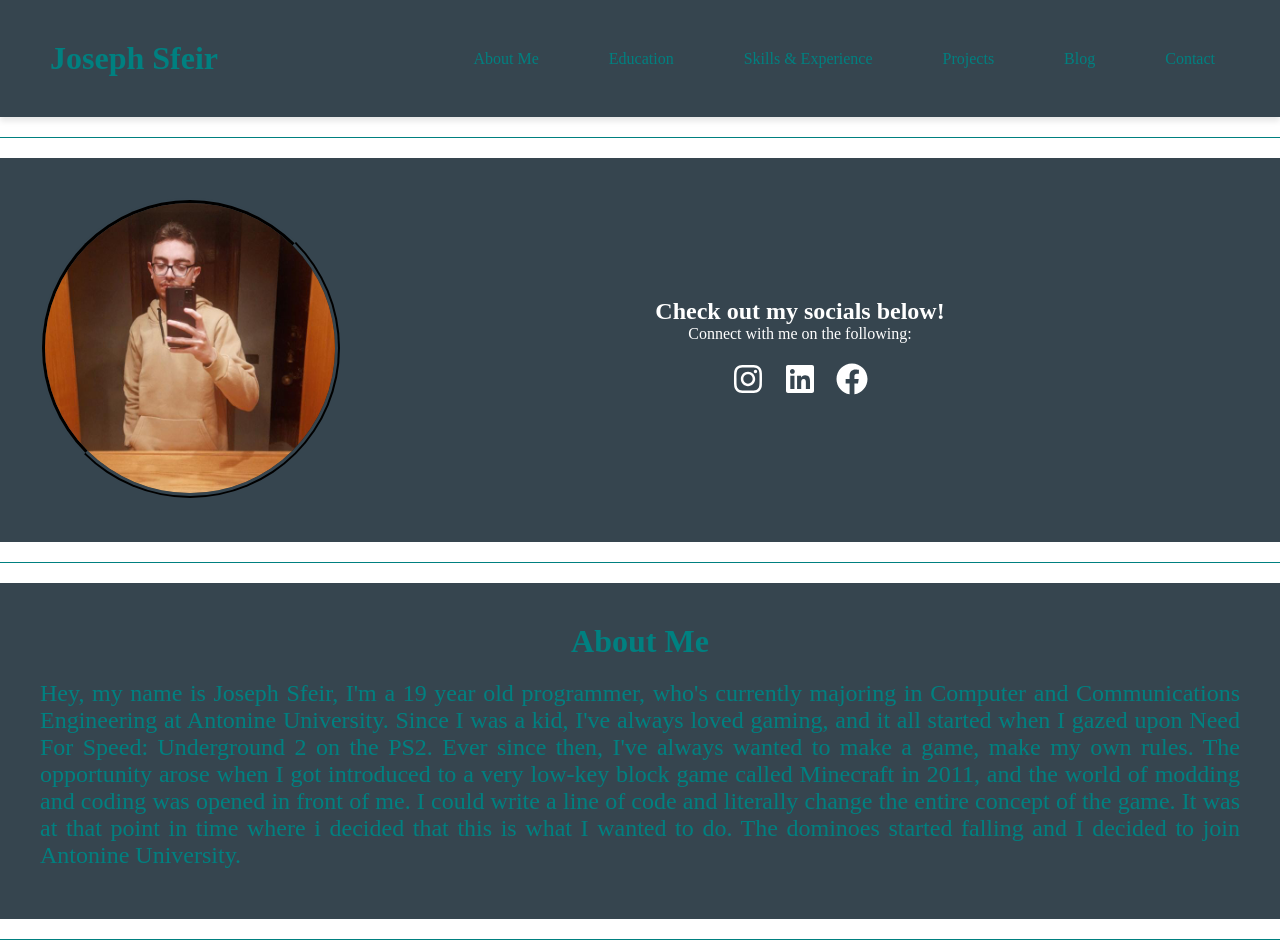
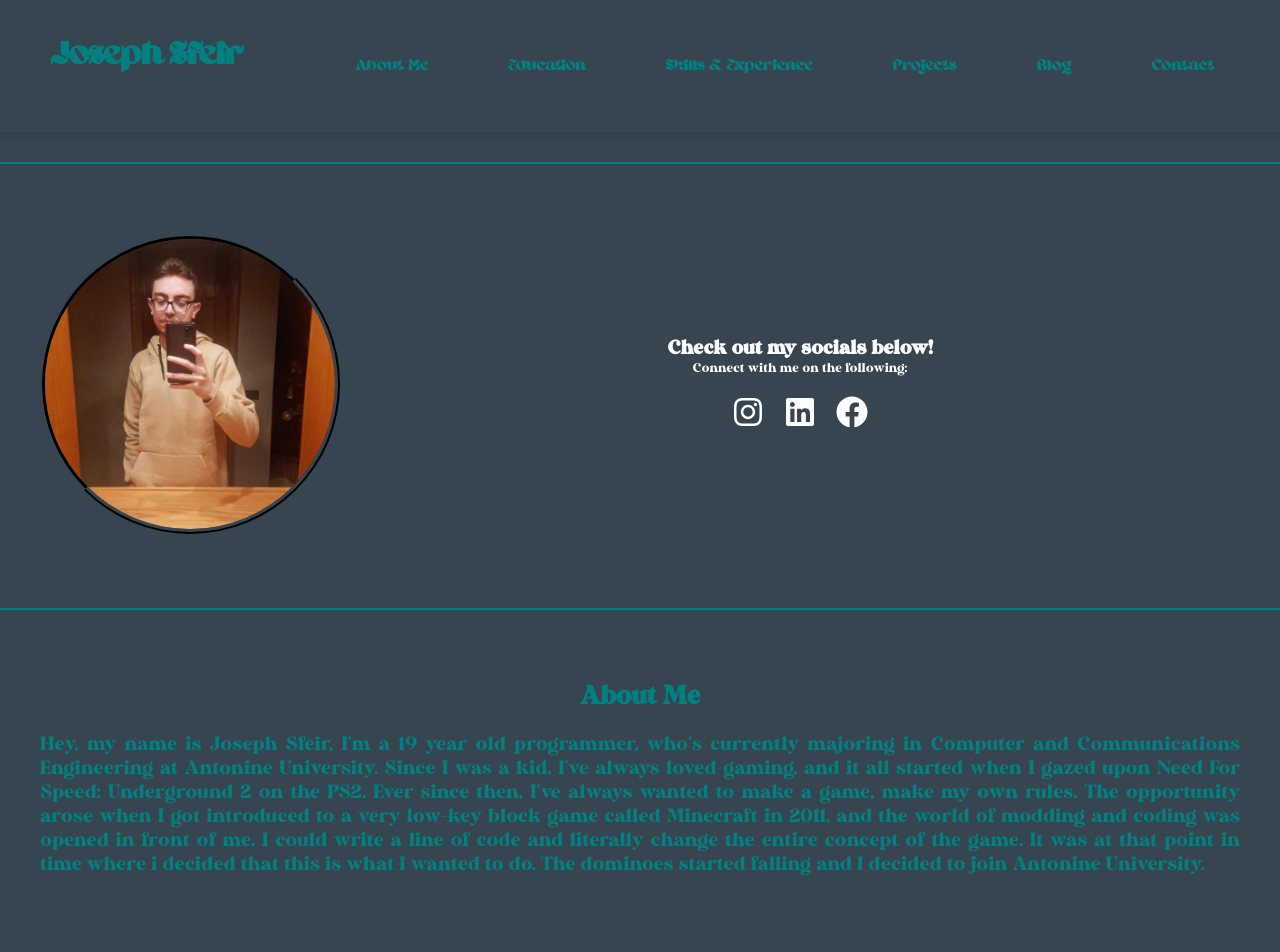
Before and after one commit to Systemizable/webblog, a React (Create React App) app: page / in a window 1280 px wide. Shown: the top 952 px of the page. Built offline with nearby package versions, Linux system fonts and the light colour scheme.

Commit message:
Slight changes

```diff
--- a/src/App.css
+++ b/src/App.css
@@ -1,19 +1,42 @@
-/* Define the fade-in animation */
-@keyframes fadeInPage {
-  from {
-    opacity: 0;
-  }
-  to {
-    opacity: 1;
-  }
+@font-face {
+  font-family: 'Ahsing Regular';
+  src: url('./fonts/Ahsing-Regular.otf') format('opentype');
 }
 
-/* Apply the fade-in animation to the body */
-body {
-  animation: fadeInPage 2s ease-in-out;
+@font-face {
+  font-family: 'Duke Charming Regular';
+  src: url('./fonts/Duke Charming DEMO.otf') format('opentype');
 }
 
-/* Other styles */
+@font-face {
+  font-family: 'Architype Renner Medium Bold';
+  src: url('./fonts/ArchitypeRenner-Medium.otf') format('opentype');
+}
+
+@font-face {
+  font-family: 'Architype Renner Medium';
+  src: url('./fonts/ArchitypeRenner-Regular.otf') format('opentype');
+}
+
+body {
+  margin: 0;
+  background-color: #36454F;
+  color: #008080;
+  font-family: 'Ahsing Regular', serif;
+  animation: fadeInPage 2s ease-in-out; /* Apply the fade-in animation to the entire page */
+}
+
+html {
+  scroll-behavior: smooth;
+}
+
+h1, h2, h3, p {
+  margin: 0;
+}
+
+.App {
+  text-align: center;
+}
 
 /* Reset some default styles for better control */
 * {
@@ -35,13 +58,20 @@ body {
   position: sticky;
   top: 0;
   z-index: 1000;
+  flex-wrap: wrap; /* Allow items to wrap to the next line */
+}
+
+/* Header title styles */
+.header h1 {
+  margin-bottom: 20px; /* Adjust this value to increase the gap */
+  flex-basis: 100%; /* Ensure h1 takes full width */
 }
 
 /* Navigation styles */
 .header nav ul {
   list-style: none;
   display: flex;
-  gap: 40px;
+  gap: 50px; /* Increased gap between individual list items */
   margin: 0;
   padding: 0;
 }
@@ -69,10 +99,22 @@ body {
     padding: 30px 30px; /* Adjusted padding for mobile */
   }
 
+  .header h1 {
+    margin-bottom: 20px; /* Adjust this value to increase the gap on mobile as well */
+  }
+
   .header nav ul {
     flex-direction: column;
-    gap: 10px;
+    gap: 20px; /* Increased gap between individual list items for mobile */
   }
+}
+
+/* Separator */
+.separator {
+  border: 0;
+  height: 2px; /* Thicker separator */
+  background: #008080;
+  margin: 30px 0; /* More margin for better separation */
 }
 
 /* Hero section styles */
@@ -115,7 +157,7 @@ body {
   flex-shrink: 0; /* Prevents image from shrinking */
   margin-right: 20px;
   opacity: 0; /* Start with the image invisible */
-  animation: fadeInPage 2s forwards; /* Apply fade-in animation */
+  animation: fadeIn 2s forwards; /* Apply fade-in animation */
   border-radius: 50%; /* Make the image circular */
 }
 
@@ -180,12 +222,19 @@ body {
   }
 }
 
-/* Separator */
-.separator {
-  border: 0;
-  height: 1px;
-  background: #008080; /* Change this color to your desired color */
-  margin: 20px 0;
+@keyframes fadeIn {
+  to {
+    opacity: 1; /* Fade in to fully visible */
+  }
+}
+
+@keyframes fadeInPage {
+  from {
+    opacity: 0;
+  }
+  to {
+    opacity: 1;
+  }
 }
 
 /* About Section */
@@ -194,7 +243,7 @@ body {
   background-color: #36454F;
   font-family: 'Duke Charming Regular', serif;
   color: #008080;
-  scroll-margin-top: 200px; /* Adjust this value to match the height of your header */
+  scroll-margin-top: 300px; /* Adjust this value to match the height of your header */
 }
 
 .about h2 {
@@ -237,7 +286,7 @@ body {
   background-color: #36454F;
   font-family: 'Duke Charming Regular', serif;
   color: #008080;
-  scroll-margin-top: 200px;
+  scroll-margin-top: 300px;
 }
 
 .blog h2 {
@@ -274,7 +323,7 @@ body {
   background-color: #36454F;
   font-family: 'Duke Charming Regular', serif;
   color: #008080;
-  scroll-margin-top: 200px;
+  scroll-margin-top: 300px;
 }
 
 .education-text {
@@ -319,7 +368,7 @@ body {
   background-color: #36454F;
   font-family: 'Duke Charming Regular', serif;
   color: #008080;
-  scroll-margin-top: 200px;
+  scroll-margin-top: 300px;
 }
 
 .projects h2 {
@@ -360,7 +409,7 @@ body {
   background-color: #36454F;
   font-family: 'Duke Charming Regular', serif;
   color: #008080;
-  scroll-margin-top: 200px;
+  scroll-margin-top: 300px;
 }
 
 .skills h2 {
```
